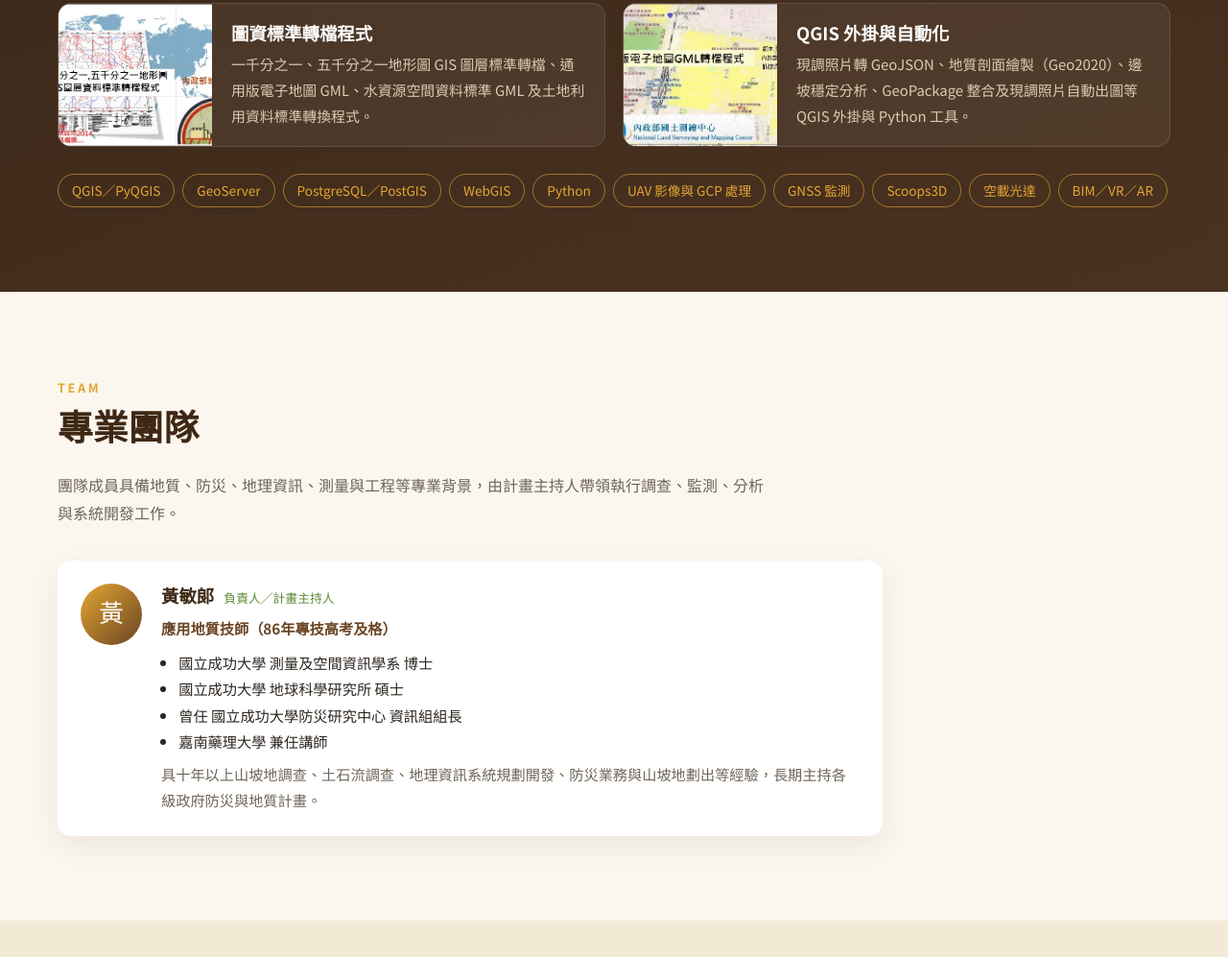
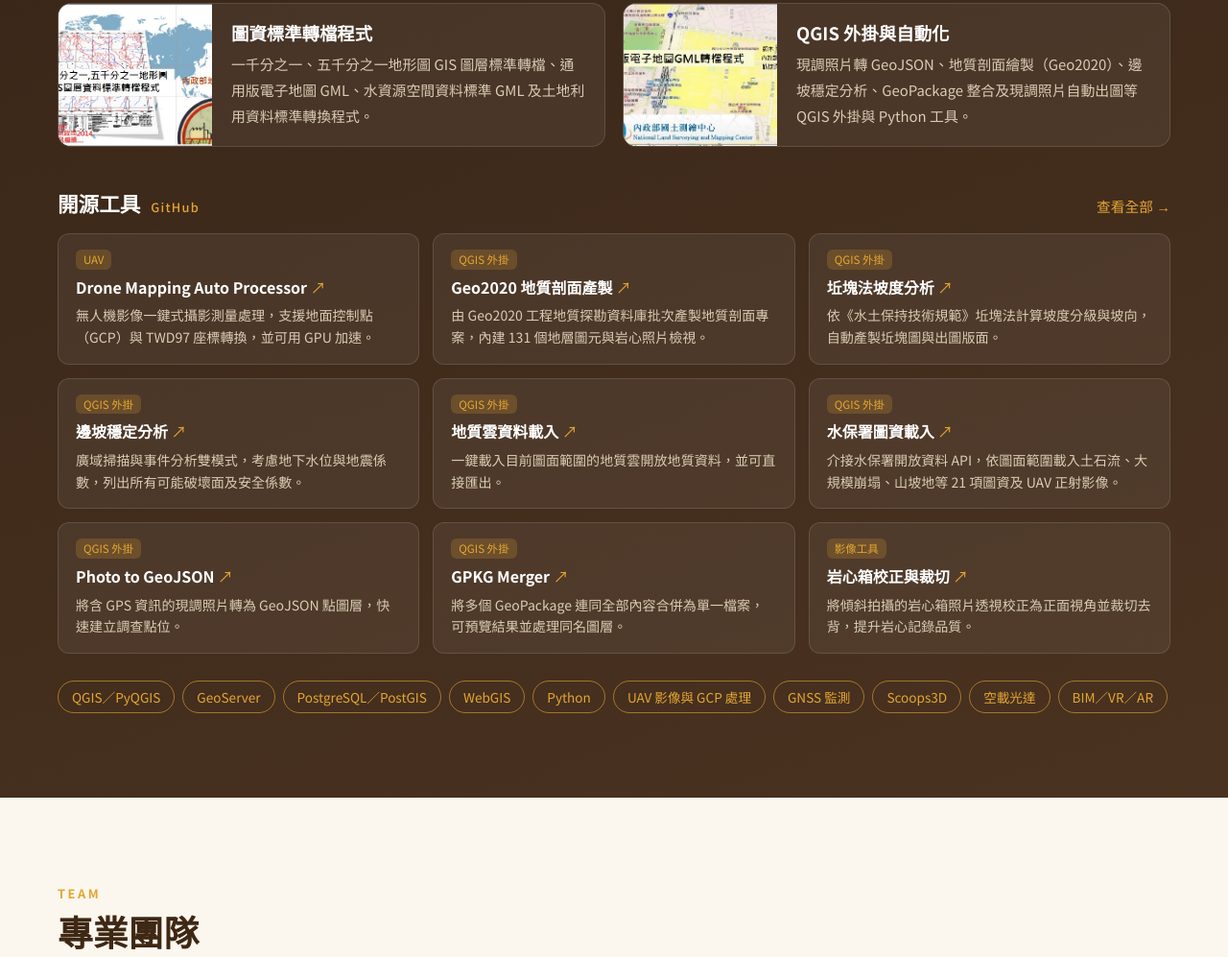
Before and after one commit to yoshihuang/geoharvester, a plain HTML site: page index.html in a window 1280 px wide. Shown: the part 4621-5618 px from the top of the page at 96% size. Drawn offline with Linux system fonts and the light colour scheme.

Commit message:
技術研發區加入 GitHub 開源工具連結
Co-Authored-By: Claude Opus 5.5 <noreply@anthropic.com>

```diff
--- a/assets/css/style.css
+++ b/assets/css/style.css
@@ -135,6 +135,18 @@ h3 { font-size: 1.15rem; margin: 0 0 .4em; }
 .tech-wide { grid-column: 1 / -1; grid-template-columns: 1.2fr 1fr; }
 .tech-wide img { max-height: 360px; object-position: top; }
 .tech-wide > div { display: flex; flex-direction: column; justify-content: center; padding: 28px; }
+.oss-head { display: flex; align-items: baseline; justify-content: space-between; margin: 44px 0 14px; }
+.oss-head h3 { font-size: 1.35rem; margin: 0; }
+.oss-head h3 small { font-family: "Noto Sans TC", sans-serif; font-size: .8rem; color: var(--gold); font-weight: 500; margin-left: 6px; letter-spacing: .1em; }
+.oss-all { color: var(--gold); text-decoration: none; font-size: .92rem; }
+.oss-all:hover { text-decoration: underline; }
+.oss-grid { display: grid; grid-template-columns: repeat(3, 1fr); gap: 14px; }
+.oss { display: flex; flex-direction: column; gap: 4px; padding: 16px 18px; border-radius: 12px; text-decoration: none; background: rgba(255, 255, 255, .06); border: 1px solid rgba(255, 255, 255, .12); color: #f3ead6; transition: background .2s, border-color .2s, transform .2s; }
+.oss:hover { background: rgba(255, 255, 255, .1); border-color: var(--gold); transform: translateY(-2px); }
+.oss b { color: #fff; font-size: 1rem; }
+.oss b::after { content: " ↗"; color: var(--gold); font-weight: 400; }
+.oss span:last-child { font-size: .88rem; color: #d9ccb4; line-height: 1.6; }
+.oss-type { align-self: flex-start; font-size: .72rem; padding: 0 8px; border-radius: 6px; background: rgba(227, 166, 50, .2); color: var(--gold); }
 .tags { list-style: none; padding: 0; margin: 28px 0 0; display: flex; flex-wrap: wrap; gap: 8px; }
 .tags li { border: 1px solid rgba(227, 166, 50, .6); color: var(--gold); padding: 4px 14px; border-radius: 999px; font-size: .85rem; }
 
@@ -179,6 +191,7 @@ h3 { font-size: 1.15rem; margin: 0 0 .4em; }
 @media (max-width: 1000px) {
   .cards { grid-template-columns: repeat(2, 1fr); }
   .gallery { grid-template-columns: repeat(3, 1fr); }
+  .oss-grid { grid-template-columns: repeat(2, 1fr); }
   .nav { position: fixed; inset: 68px 0 auto 0; flex-direction: column; align-items: stretch; background: var(--cream); padding: 12px 16px 20px; border-bottom: 1px solid var(--line); display: none; }
   .nav.open { display: flex; }
   .nav a { padding: 12px; }
@@ -191,6 +204,7 @@ h3 { font-size: 1.15rem; margin: 0 0 .4em; }
   .stats-grid { grid-template-columns: repeat(2, 1fr); }
   .cards { grid-template-columns: 1fr; }
   .gallery { grid-template-columns: repeat(2, 1fr); }
+  .oss-grid { grid-template-columns: 1fr; }
   .tech-item, .tech-wide { grid-template-columns: 1fr; }
   .tech-item img { max-height: 220px; object-position: top; }
   .section { padding: 64px 0; }
--- a/index.html
+++ b/index.html
@@ -201,6 +201,58 @@
         <div><h3>QGIS 外掛與自動化</h3><p>現調照片轉 GeoJSON、地質剖面繪製（Geo2020）、邊坡穩定分析、GeoPackage 整合及現調照片自動出圖等 QGIS 外掛與 Python 工具。</p></div>
       </article>
     </div>
+    <div class="oss-head">
+      <h3>開源工具 <small>GitHub</small></h3>
+      <a href="https://github.com/yoshihuang" target="_blank" rel="noopener" class="oss-all">查看全部 →</a>
+    </div>
+    <div class="oss-grid">
+      <a class="oss" href="https://github.com/yoshihuang/Drone-Mapping-Auto-Processor" target="_blank" rel="noopener">
+        <span class="oss-type">UAV</span>
+        <b>Drone Mapping Auto Processor</b>
+        <span>無人機影像一鍵式攝影測量處理，支援地面控制點（GCP）與 TWD97 座標轉換，並可用 GPU 加速。</span>
+      </a>
+      <a class="oss" href="https://github.com/yoshihuang/QGIS-Geo2020-Profile" target="_blank" rel="noopener">
+        <span class="oss-type">QGIS 外掛</span>
+        <b>Geo2020 地質剖面產製</b>
+        <span>由 Geo2020 工程地質探勘資料庫批次產製地質剖面專案，內建 131 個地層圖元與岩心照片檢視。</span>
+      </a>
+      <a class="oss" href="https://github.com/yoshihuang/swc_grid_slope" target="_blank" rel="noopener">
+        <span class="oss-type">QGIS 外掛</span>
+        <b>坵塊法坡度分析</b>
+        <span>依《水土保持技術規範》坵塊法計算坡度分級與坡向，自動產製坵塊圖與出圖版面。</span>
+      </a>
+      <a class="oss" href="https://github.com/yoshihuang/QGIS-Slope-Stability-Analysis" target="_blank" rel="noopener">
+        <span class="oss-type">QGIS 外掛</span>
+        <b>邊坡穩定分析</b>
+        <span>廣域掃描與事件分析雙模式，考慮地下水位與地震係數，列出所有可能破壞面及安全係數。</span>
+      </a>
+      <a class="oss" href="https://github.com/yoshihuang/geologycloud_loader" target="_blank" rel="noopener">
+        <span class="oss-type">QGIS 外掛</span>
+        <b>地質雲資料載入</b>
+        <span>一鍵載入目前圖面範圍的地質雲開放地質資料，並可直接匯出。</span>
+      </a>
+      <a class="oss" href="https://github.com/yoshihuang/ardswc_loader" target="_blank" rel="noopener">
+        <span class="oss-type">QGIS 外掛</span>
+        <b>水保署圖資載入</b>
+        <span>介接水保署開放資料 API，依圖面範圍載入土石流、大規模崩塌、山坡地等 21 項圖資及 UAV 正射影像。</span>
+      </a>
+      <a class="oss" href="https://github.com/yoshihuang/QGIS-Photo-to-GeoJson" target="_blank" rel="noopener">
+        <span class="oss-type">QGIS 外掛</span>
+        <b>Photo to GeoJSON</b>
+        <span>將含 GPS 資訊的現調照片轉為 GeoJSON 點圖層，快速建立調查點位。</span>
+      </a>
+      <a class="oss" href="https://github.com/yoshihuang/qgis-gpkg-merger" target="_blank" rel="noopener">
+        <span class="oss-type">QGIS 外掛</span>
+        <b>GPKG Merger</b>
+        <span>將多個 GeoPackage 連同全部內容合併為單一檔案，可預覽結果並處理同名圖層。</span>
+      </a>
+      <a class="oss" href="https://github.com/yoshihuang/-" target="_blank" rel="noopener">
+        <span class="oss-type">影像工具</span>
+        <b>岩心箱校正與裁切</b>
+        <span>將傾斜拍攝的岩心箱照片透視校正為正面視角並裁切去背，提升岩心記錄品質。</span>
+      </a>
+    </div>
+
     <ul class="tags">
       <li>QGIS／PyQGIS</li><li>GeoServer</li><li>PostgreSQL／PostGIS</li><li>WebGIS</li><li>Python</li>
       <li>UAV 影像與 GCP 處理</li><li>GNSS 監測</li><li>Scoops3D</li><li>空載光達</li><li>BIM／VR／AR</li>
```
